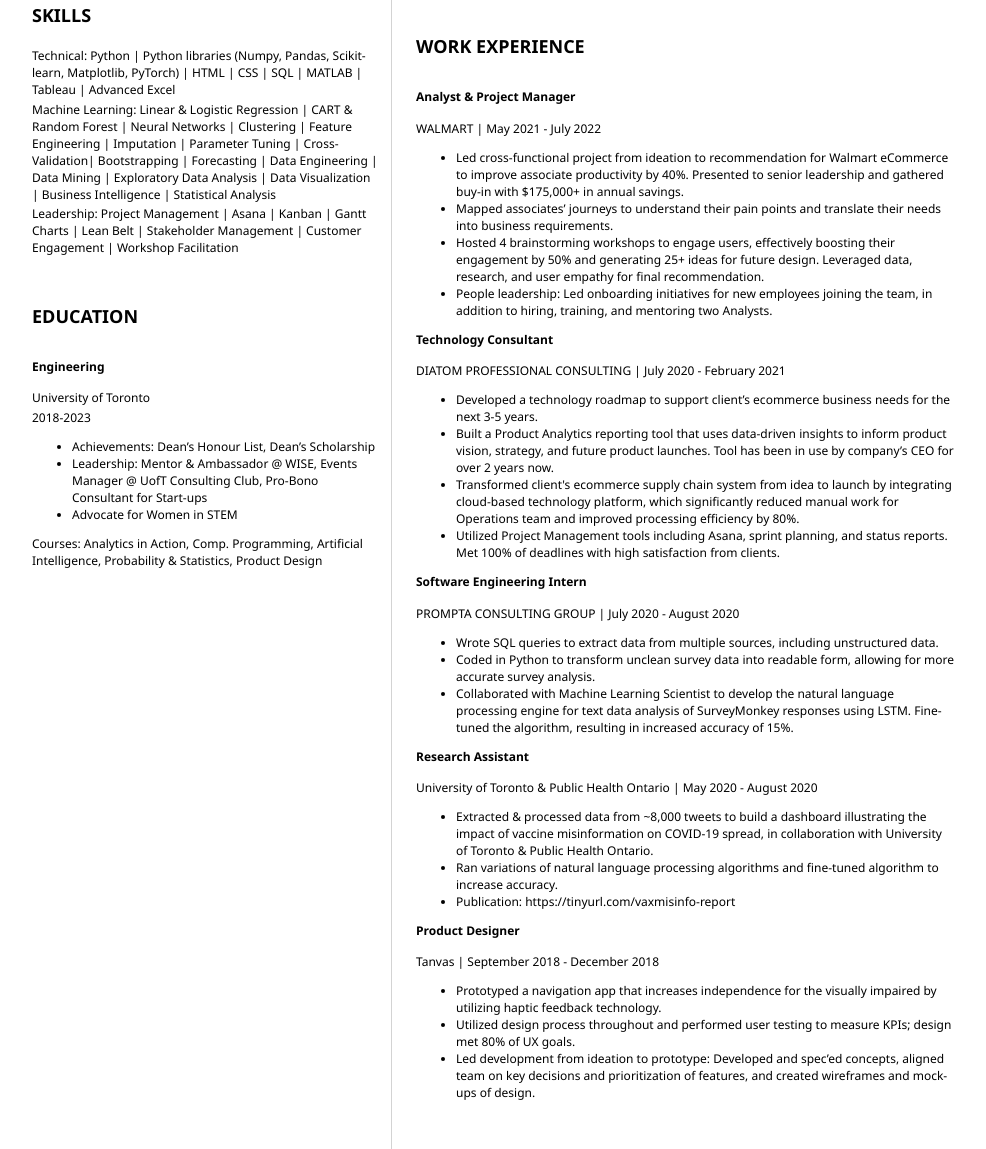
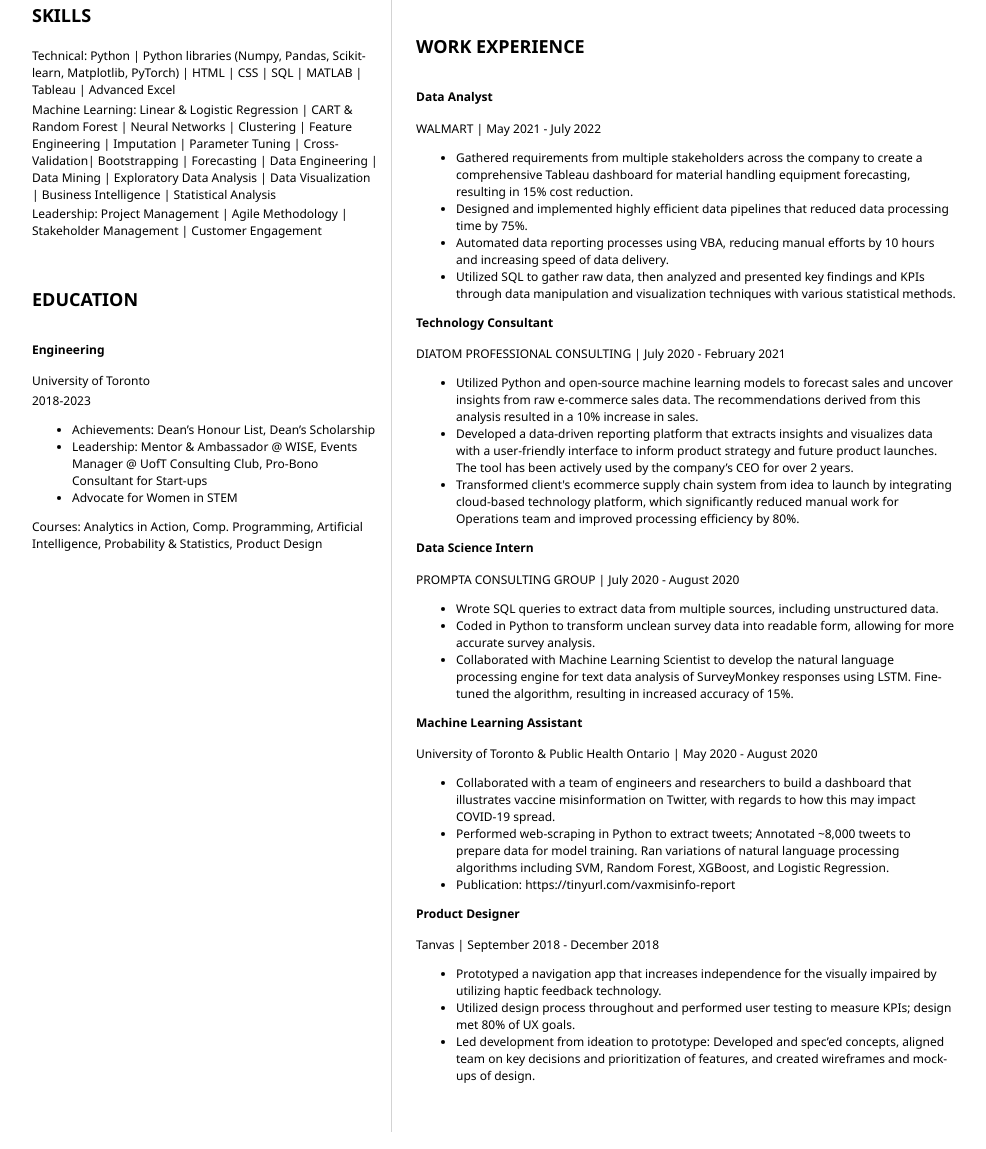
Before and after one commit to nehab2000/nehab2000.github.io, a plain HTML site: page index.html in a window 1280 px wide. Shown: the part 335-1484 px from the top of the page, without its empty margins (152-1138 px from the left). Drawn offline with Linux system fonts and the light colour scheme.

Commit message:
Update index.html

```diff
--- a/index.html
+++ b/index.html
@@ -10,7 +10,7 @@
              <!-- resume header with your name and title -->
              <h1>NEHA BASRA</h1>
              <hr>
-             ENGINEER | ASPIRING PRODUCT MANAGER | LIFELONG LEARNER
+             ENGINEER | LIFELONG LEARNER
              <hr>
          </header>
          <main>
@@ -35,7 +35,7 @@
                         <p>Machine Learning: Linear & Logistic Regression | CART & Random Forest | Neural Networks | Clustering | Feature Engineering | Imputation | Parameter Tuning | Cross-Validation| Bootstrapping | Forecasting | Data Engineering | Data Mining | Exploratory Data Analysis | Data Visualization | Business Intelligence | Statistical Analysis
                    </p>
 
-                        <p>Leadership: Project Management | Asana | Kanban | Gantt Charts | Lean Belt | Stakeholder Management | Customer Engagement | Workshop Facilitation</p>
+                        <p>Leadership: Project Management | Agile Methodology | Stakeholder Management | Customer Engagement</p>
                  </section>
                  <section>
                      <h2>EDUCATION</h2>
@@ -67,19 +67,18 @@ almost 2 years of professional experience in leveraging data to draw insights, u
                  <section>
                      <h2>WORK EXPERIENCE</h2>
                      <!-- your work experience -->
-                    <h3>Analyst & Project Manager</h3>
+                    <h3>Data Analyst</h3>
  <p>
          WALMART | May 2021 - July 2022
  </p>
 
  <ul>
-         <li>Led cross-functional project from ideation to recommendation for Walmart eCommerce to improve associate productivity
-by 40%. Presented to senior leadership and gathered buy-in with $175,000+ in annual savings.</li>
-         <li>Mapped associates’ journeys to understand their pain points and translate their needs into business requirements.</li>
-         <li>Hosted 4 brainstorming workshops to engage users, effectively boosting their engagement by 50% and generating
-           25+ ideas for future design. Leveraged data, research, and user empathy for final recommendation.</li>
-         <li>People leadership: Led onboarding initiatives for new employees joining the team, in addition to hiring, training,
-           and mentoring two Analysts.</li>
+         <li>Gathered requirements from multiple stakeholders across the company to create a comprehensive Tableau dashboard for
+material handling equipment forecasting, resulting in 15% cost reduction.</li>
+         <li>Designed and implemented highly efficient data pipelines that reduced data processing time by 75%.</li>
+         <li>Automated data reporting processes using VBA, reducing manual efforts by 10 hours and increasing speed of data delivery.</li>
+         <li>Utilized SQL to gather raw data, then analyzed and presented key findings and KPIs through data manipulation and
+visualization techniques with various statistical methods.</li>
  </ul>
 
                    <h3>Technology Consultant</h3>
@@ -89,17 +88,16 @@ by 40%. Presented to senior leadership and gathered buy-in with $175,000+ in ann
  </p>
 
  <ul>
-         <li>Developed a technology roadmap to support client’s ecommerce business needs for the next 3-5 years.</li>
-         <li>Built a Product Analytics reporting tool that uses data-driven insights to inform product vision, strategy, and future product
-launches. Tool has been in use by company’s CEO for over 2 years now.</li>
+         <li>Utilized Python and open-source machine learning models to forecast sales and uncover insights from raw e-commerce
+sales data. The recommendations derived from this analysis resulted in a 10% increase in sales.</li>
+         <li>Developed a data-driven reporting platform that extracts insights and visualizes data with a user-friendly interface to inform
+product strategy and future product launches. The tool has been actively used by the company’s CEO for over 2 years.</li>
          <li>Transformed client's ecommerce supply chain system from idea to launch by integrating cloud-based technology platform,
 which significantly reduced manual work for Operations team and improved processing efficiency by 80%.</li>
-         <li>Utilized Project Management tools including Asana, sprint planning, and status reports. Met 100% of deadlines with
-high satisfaction from clients.</li>
 
  </ul>
 
-                   <h3>Software Engineering Intern</h3>
+                   <h3>Data Science Intern</h3>
 
  <p>
          PROMPTA CONSULTING GROUP | July 2020 - August 2020
@@ -112,16 +110,17 @@ high satisfaction from clients.</li>
 analysis of SurveyMonkey responses using LSTM. Fine-tuned the algorithm, resulting in increased accuracy of 15%.</li>
  </ul>
 
-                   <h3>Research Assistant</h3>
+                   <h3>Machine Learning Assistant</h3>
 
  <p>
          University of Toronto & Public Health Ontario | May 2020 - August 2020
  </p>
 
  <ul>
-         <li>Extracted & processed data from ~8,000 tweets to build a dashboard illustrating the impact of vaccine
-misinformation on COVID-19 spread, in collaboration with University of Toronto & Public Health Ontario.</li>
-         <li>Ran variations of natural language processing algorithms and fine-tuned algorithm to increase accuracy.</li>
+         <li>Collaborated with a team of engineers and researchers to build a dashboard that illustrates vaccine misinformation on
+Twitter, with regards to how this may impact COVID-19 spread.</li>
+         <li>Performed web-scraping in Python to extract tweets; Annotated ~8,000 tweets to prepare data for model training. Ran
+variations of natural language processing algorithms including SVM, Random Forest, XGBoost, and Logistic Regression.</li>
          <li>Publication: https://tinyurl.com/vaxmisinfo-report</li>
  </ul>
 
```
